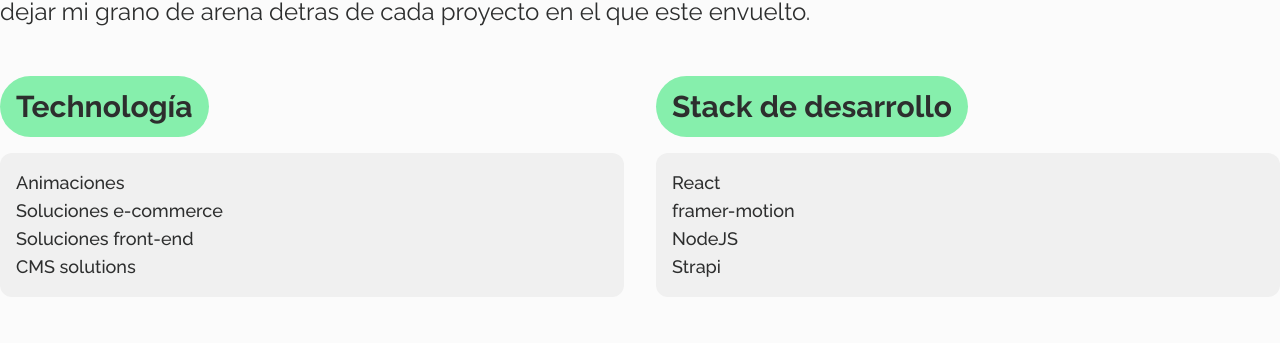
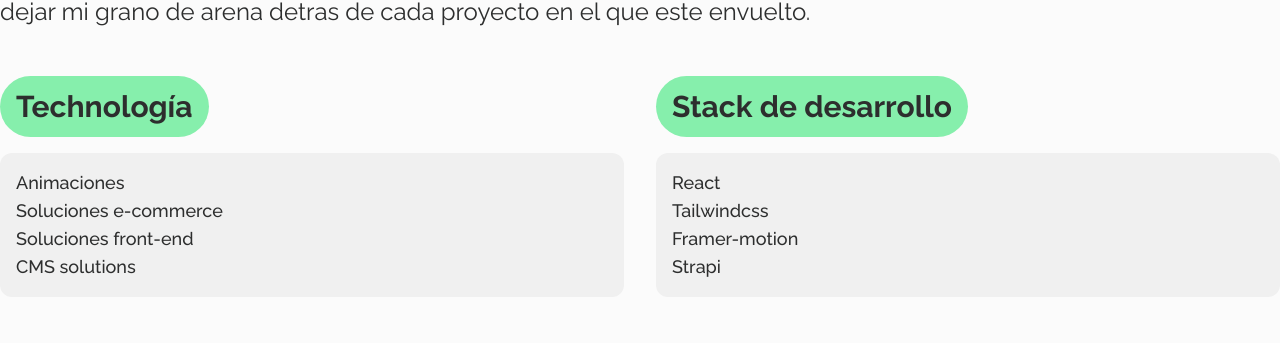
Before and after one commit to Dazzae-exe/chris_portfolio, a React (Vite) app: page /about in a window 1280 px wide. Shown: the part 273-616 px from the top of the page. Built offline with nearby package versions, Linux system fonts and the light colour scheme.

Commit message:
animate home & about pages

```diff
--- a/src/components/Box.jsx
+++ b/src/components/Box.jsx
@@ -1,8 +1,9 @@
 import React from "react";
+import { motion } from "framer-motion";
 
 function Box(props) {
   return (
-    <div className={props.className}>
+    <motion.div className={props.className} initial={{ opacity: 0, y: 20 }} animate={{ opacity: 1, y: 0, transition: { type: "tween", duration: 0.8 }}} >
       <p className={props.paragraphClassName}>{props.boxText}</p>
       {props.contactBtn === true ? (
         <button
@@ -27,7 +28,7 @@ function Box(props) {
       ) : (
         ""
       )}
-    </div>
+    </motion.div>
   );
 }
 
--- a/src/components/Grid.jsx
+++ b/src/components/Grid.jsx
@@ -1,15 +1,41 @@
 import React from "react";
+import { animate, motion } from "framer-motion";
 
 function Grid(props) {
   return (
-    <div className={props.className}>
-      <h2 className="py-2 px-4 bg-green-300 rounded-full w-fit">{props.title}</h2>
-      <ul className="w-full flex flex-col items-start justify-start h-fit p-4 rounded-xl bg-dark-schema/5 dark:bg-light-schema/5">
+    <motion.div
+      className={props.className}
+      initial={props.initial}
+      animate={props.animate}
+    >
+      <motion.h2
+        className="py-2 px-4 bg-green-300 rounded-full w-fit dark:text-dark-schema"
+        initial={{ opacity: 0, x: -20 }}
+        animate={{
+          opacity: 1,
+          x: 0,
+          transition: { duration: 0.5, type: "spring", staggerChildren: 0.25 },
+        }}
+      >
+        {props.title}
+      </motion.h2>
+      <motion.ul
+        className="w-full flex flex-col items-start justify-start h-fit p-4 rounded-xl bg-dark-schema/5 dark:bg-light-schema/5"
+        variants={props.variants}
+        initial="hidden"
+        animate="active"
+      >
         {props.list.map((listItem) => (
-          <li key={listItem} className="text-lg font-medium">{listItem}</li>
+          <motion.li
+            key={listItem}
+            className="text-lg font-medium"
+            variants={props.item}
+          >
+            {listItem}
+          </motion.li>
         ))}
-      </ul>
-    </div>
+      </motion.ul>
+    </motion.div>
   );
 }
 
--- a/src/components/GridSystem.jsx
+++ b/src/components/GridSystem.jsx
@@ -5,7 +5,7 @@ function GridSystem(props) {
   return (
     <div className={props.gridOpts}>
         {props.gridState.map((props) => (
-            <Grid className={props.className} title={props.title} list={props.list} key={props.title} />
+            <Grid className={props.className} title={props.title} list={props.list} initial={props.initial} animate={props.animate} variants={props.variants} item={props.item} key={props.title} />
         ))}
     </div>
   )
--- a/src/pages/About/About.jsx
+++ b/src/pages/About/About.jsx
@@ -5,7 +5,8 @@ import GridSystem from "../../components/GridSystem";
 
 const object = [
   {
-    className: "w-full col-span-12 sm:col-span-6 h-fit flex flex-col items-start justify-start gap-y-4",
+    className:
+      "w-full col-span-12 sm:col-span-6 h-fit flex flex-col items-start justify-start gap-y-4",
     title: "Technología",
     list: [
       "Animaciones",
@@ -13,11 +14,52 @@ const object = [
       "Soluciones front-end",
       "CMS solutions",
     ],
+    initial: {
+      opacity: 0,
+      x: -20,
+    },
+    animate: {
+      opacity: 1,
+      x: 0,
+      transition: {
+        type: "tween",
+        duration: 0.8,
+      },
+    },
+    item: {
+      hidden: { opacity: 0, x: -20 },
+      active: { opacity: 1, x: 0, transition: { duration: 0.7, type: "spring" } },
+    },
+    variants: {
+      hidden: { opacity: 0 },
+      active: { opacity: 1, transition: { staggerChildren: 0.45, delay: 0.3 } },
+    },
   },
   {
-    className: "w-full col-span-12 sm:col-span-6 h-fit flex flex-col items-start justify-start gap-y-4",
+    className:
+      "w-full col-span-12 sm:col-span-6 h-fit flex flex-col items-start justify-start gap-y-4",
     title: "Stack de desarrollo",
-    list: ["React", "framer-motion", "NodeJS", "Strapi"],
+    list: ["React", "Tailwindcss", "Framer-motion", "Strapi"],
+    initial: {
+      opacity: 0,
+      x: 20,
+    },
+    animate: {
+      opacity: 1,
+      x: 0,
+      transition: {
+        type: "tween",
+        duration: 0.8,
+      },
+    },
+    item: {
+      hidden: { opacity: 0, x: -20 },
+      active: { opacity: 1, x: 0, transition: { duration: 0.7, type: "spring" } },
+    },
+    variants: {
+      hidden: { opacity: 0 },
+      active: { opacity: 1, transition: { staggerChildren: 0.45, delay: 0.3 } },
+    },
   },
 ];
 
@@ -32,7 +74,7 @@ function About() {
           gridState={gridObject}
         />
         <Box
-          className="w-full h-fit rounded-xl overflow-hidden flex flex-col items-start justify-start gap-y-4 p-4 bg-green-300"
+          className="w-full h-fit rounded-xl overflow-hidden flex flex-col items-start justify-start gap-y-4 p-4 bg-green-300 dark:text-dark-schema"
           boxText="He completado varios cursos en Platzi y todavía sigo aprendiendo en esta hermosa comunidad de estudiantes virtuales."
           platziProfile={true}
           paragraphClassName="text-3xl font-medium"
--- a/src/pages/About/Features/AboutText.jsx
+++ b/src/pages/About/Features/AboutText.jsx
@@ -1,16 +1,35 @@
 import React from "react";
+import { motion } from "framer-motion";
 
 function AboutText() {
   return (
-    <div className="flex flex-col items-start justify-center w-full h-fit ">
-      <h2>Quien es Christian Marín?</h2>
-      <p className="text-2xl font-normal">
-        Desarollador Front-end aprendiendo paso a paso que pasa entre JavaScript y
-        TypeScript. He estado aprendiendo programación por 2 años y todavía sigo
-        aprendiendo mucho de esta hermosa carrera. Estoy en busca de construir y
-        dejar mi grano de arena detras de cada proyecto en el que este envuelto.
-      </p>
-    </div>
+    <motion.div className="flex flex-col items-start justify-center w-full h-fit">
+      <motion.h2
+        initial={{ opacity: 0, y: -20 }}
+        animate={{
+          opacity: 1,
+          y: 0,
+          transition: { duration: 0.9, type: "tween" },
+        }}
+      >
+        Quien es Christian Marín?
+      </motion.h2>
+      <motion.p
+        className="text-2xl font-normal"
+        initial={{ opacity: 0, y: -20 }}
+        animate={{
+          opacity: 1,
+          y: 0,
+          transition: { duration: 0.9, type: "tween", delay: 0.15 },
+        }}
+      >
+        Desarollador Front-end aprendiendo paso a paso que pasa entre JavaScript
+        y TypeScript. He estado aprendiendo programación por 2 años y todavía
+        sigo aprendiendo mucho de esta hermosa carrera. Estoy en busca de
+        construir y dejar mi grano de arena detras de cada proyecto en el que
+        este envuelto.
+      </motion.p>
+    </motion.div>
   );
 }
 
--- a/src/pages/Home/features/Projects/HomeProject.jsx
+++ b/src/pages/Home/features/Projects/HomeProject.jsx
@@ -1,8 +1,9 @@
 import { Link } from "react-router-dom";
+import { motion } from "framer-motion";
 
 function HomeProject(props) {
   return (
-    <div className="col-span-3 w-full h-fit flex flex-col items-start justify-start">
+    <motion.div className="col-span-3 w-full h-fit flex flex-col items-start justify-start">
       <a target="_blank" rel="norrefer" href={props.url} className="w-full h-60 rounded-xl overflow-hidden">
         <img
           src={props.image}
@@ -12,7 +13,7 @@ function HomeProject(props) {
       </a>
       <h2>{props.title}</h2>
       <p>{props.appDescription}</p>
-    </div>
+    </motion.div>
   );
 }
 
--- a/src/pages/Home/features/Projects/HomeProjects.jsx
+++ b/src/pages/Home/features/Projects/HomeProjects.jsx
@@ -1,3 +1,4 @@
+import { motion } from "framer-motion";
 import HomeProject from "./HomeProject";
 import ProjectData from "../../../../data/ProjectList.json";
 import { useState } from "react";
@@ -6,12 +7,17 @@ function HomeProjects() {
   const [projectList, setProjectList] = useState(ProjectData);
 
   return (
-    <div className="container mx-auto w-full h-fit grid lg:grid-cols-12 md:grid-cols-9 sm:grid-cols-6 grid-cols-3 gap-8 overflow-hidden">
+    <motion.div className="container mx-auto w-full h-fit grid lg:grid-cols-12 md:grid-cols-9 sm:grid-cols-6 grid-cols-3 gap-8 overflow-hidden" initial={{ opacity: 0, y: 20 }} animate={{ opacity: 1, y: 0, transition: { duration: 0.9, type: "tween" }}}>
       {projectList.map((project) => (
-        <HomeProject key={project.name} title={project.name} image={project.projectImg} url={project.link} appDescription={project.appDescription} />
+        <HomeProject
+          key={project.name}
+          title={project.name}
+          image={project.projectImg}
+          url={project.link}
+          appDescription={project.appDescription}
+        />
       ))}
-
-    </div>
+    </motion.div>
   );
 }
 
```
